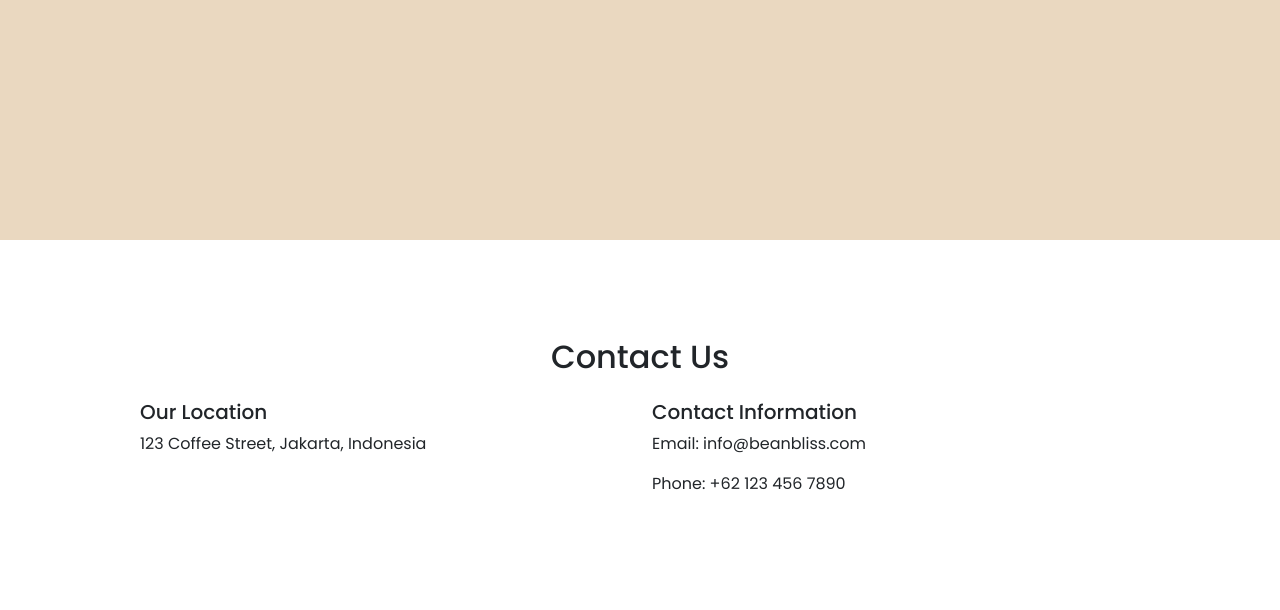
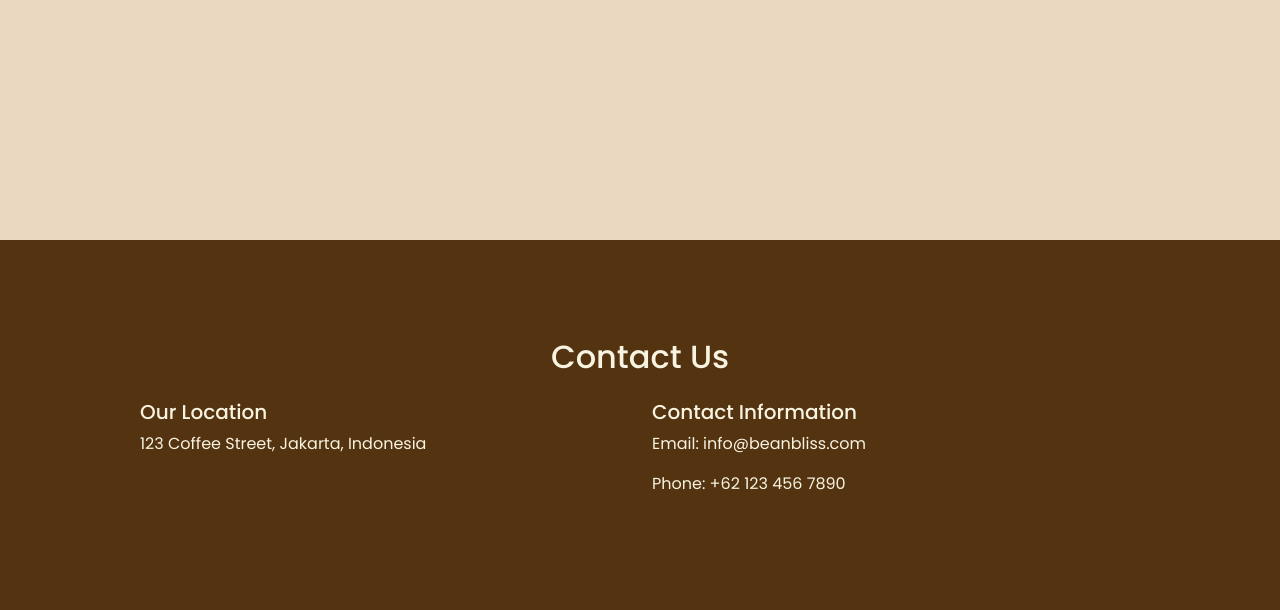
Before and after one commit to adndrsd1/coffeeShop, a PHP site: page / in a window 1280 px wide. Shown: the part 745-1355 px from the top of the page. Run offline with PHP 8.4, Linux system fonts and the light colour scheme.

Commit message:
add contact

```diff
--- a/style.css
+++ b/style.css
@@ -139,3 +139,12 @@ section{
   color: #fff;
   background: #D1BB9E;
 }
+
+/* Contact Section */
+.contact {
+  background-color: #543310;
+  color: #F8F4E1;
+}
+.contact h2, .contact h5, .contact p {
+  color: #F8F4E1;
+}
```
